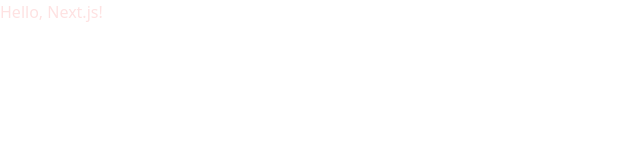
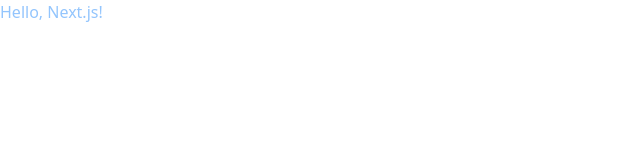
Before and after one commit to NassimBouziane/ChatN-Include, a Next.js app: page / in a window 1280 px wide. Shown: the top 160 px of the page, without its empty margins (0-640 px from the left). Built offline with nearby package versions, Linux system fonts and the light colour scheme.

Commit message:
[init] enable turbopack

```diff
--- a/app/page.tsx
+++ b/app/page.tsx
@@ -1,5 +1,5 @@
-import '../styles/index.css';
+import '../styles/output.css';
 
 export default function Page() {
-  return <h1 className='text-red-100'>Hello, Next.js!</h1>;
+  return <h1 className='text-blue-300'>Hello, Next.js!</h1>;
 }
--- a/package.json
+++ b/package.json
@@ -1,8 +1,8 @@
 {
   "private": true,
   "scripts": {
-    "dev": "next",
-    "build": "next build",
+    "dev": "concurrently \"next dev --turbo\" \"tailwindcss --input ./styles/input.css --output ./styles/output.css --watch\"",
+    "build": "next build --turbo",
     "start": "next start",
     "lint": "next lint",
     "type-check": "tsc"
@@ -21,6 +21,7 @@
     "@types/react": "^17.0.2",
     "@types/react-dom": "^17.0.1",
     "autoprefixer": "^10.4.13",
+    "concurrently": "^7.6.0",
     "postcss": "^8.4.19",
     "prisma": "^4.7.1",
     "tailwindcss": "^3.2.4",
--- /dev/null
+++ b/styles/output.css
@@ -0,0 +1,524 @@
+/*
+! tailwindcss v3.2.4 | MIT License | https://tailwindcss.com
+*/
+
+/*
+1. Prevent padding and border from affecting element width. (https://github.com/mozdevs/cssremedy/issues/4)
+2. Allow adding a border to an element by just adding a border-width. (https://github.com/tailwindcss/tailwindcss/pull/116)
+*/
+
+*,
+::before,
+::after {
+  box-sizing: border-box;
+  /* 1 */
+  border-width: 0;
+  /* 2 */
+  border-style: solid;
+  /* 2 */
+  border-color: #e5e7eb;
+  /* 2 */
+}
+
+::before,
+::after {
+  --tw-content: '';
+}
+
+/*
+1. Use a consistent sensible line-height in all browsers.
+2. Prevent adjustments of font size after orientation changes in iOS.
+3. Use a more readable tab size.
+4. Use the user's configured `sans` font-family by default.
+5. Use the user's configured `sans` font-feature-settings by default.
+*/
+
+html {
+  line-height: 1.5;
+  /* 1 */
+  -webkit-text-size-adjust: 100%;
+  /* 2 */
+  -moz-tab-size: 4;
+  /* 3 */
+  -o-tab-size: 4;
+     tab-size: 4;
+  /* 3 */
+  font-family: ui-sans-serif, system-ui, -apple-system, BlinkMacSystemFont, "Segoe UI", Roboto, "Helvetica Neue", Arial, "Noto Sans", sans-serif, "Apple Color Emoji", "Segoe UI Emoji", "Segoe UI Symbol", "Noto Color Emoji";
+  /* 4 */
+  font-feature-settings: normal;
+  /* 5 */
+}
+
+/*
+1. Remove the margin in all browsers.
+2. Inherit line-height from `html` so users can set them as a class directly on the `html` element.
+*/
+
+body {
+  margin: 0;
+  /* 1 */
+  line-height: inherit;
+  /* 2 */
+}
+
+/*
+1. Add the correct height in Firefox.
+2. Correct the inheritance of border color in Firefox. (https://bugzilla.mozilla.org/show_bug.cgi?id=190655)
+3. Ensure horizontal rules are visible by default.
+*/
+
+hr {
+  height: 0;
+  /* 1 */
+  color: inherit;
+  /* 2 */
+  border-top-width: 1px;
+  /* 3 */
+}
+
+/*
+Add the correct text decoration in Chrome, Edge, and Safari.
+*/
+
+abbr:where([title]) {
+  -webkit-text-decoration: underline dotted;
+          text-decoration: underline dotted;
+}
+
+/*
+Remove the default font size and weight for headings.
+*/
+
+h1,
+h2,
+h3,
+h4,
+h5,
+h6 {
+  font-size: inherit;
+  font-weight: inherit;
+}
+
+/*
+Reset links to optimize for opt-in styling instead of opt-out.
+*/
+
+a {
+  color: inherit;
+  text-decoration: inherit;
+}
+
+/*
+Add the correct font weight in Edge and Safari.
+*/
+
+b,
+strong {
+  font-weight: bolder;
+}
+
+/*
+1. Use the user's configured `mono` font family by default.
+2. Correct the odd `em` font sizing in all browsers.
+*/
+
+code,
+kbd,
+samp,
+pre {
+  font-family: ui-monospace, SFMono-Regular, Menlo, Monaco, Consolas, "Liberation Mono", "Courier New", monospace;
+  /* 1 */
+  font-size: 1em;
+  /* 2 */
+}
+
+/*
+Add the correct font size in all browsers.
+*/
+
+small {
+  font-size: 80%;
+}
+
+/*
+Prevent `sub` and `sup` elements from affecting the line height in all browsers.
+*/
+
+sub,
+sup {
+  font-size: 75%;
+  line-height: 0;
+  position: relative;
+  vertical-align: baseline;
+}
+
+sub {
+  bottom: -0.25em;
+}
+
+sup {
+  top: -0.5em;
+}
+
+/*
+1. Remove text indentation from table contents in Chrome and Safari. (https://bugs.chromium.org/p/chromium/issues/detail?id=999088, https://bugs.webkit.org/show_bug.cgi?id=201297)
+2. Correct table border color inheritance in all Chrome and Safari. (https://bugs.chromium.org/p/chromium/issues/detail?id=935729, https://bugs.webkit.org/show_bug.cgi?id=195016)
+3. Remove gaps between table borders by default.
+*/
+
+table {
+  text-indent: 0;
+  /* 1 */
+  border-color: inherit;
+  /* 2 */
+  border-collapse: collapse;
+  /* 3 */
+}
+
+/*
+1. Change the font styles in all browsers.
+2. Remove the margin in Firefox and Safari.
+3. Remove default padding in all browsers.
+*/
+
+button,
+input,
+optgroup,
+select,
+textarea {
+  font-family: inherit;
+  /* 1 */
+  font-size: 100%;
+  /* 1 */
+  font-weight: inherit;
+  /* 1 */
+  line-height: inherit;
+  /* 1 */
+  color: inherit;
+  /* 1 */
+  margin: 0;
+  /* 2 */
+  padding: 0;
+  /* 3 */
+}
+
+/*
+Remove the inheritance of text transform in Edge and Firefox.
+*/
+
+button,
+select {
+  text-transform: none;
+}
+
+/*
+1. Correct the inability to style clickable types in iOS and Safari.
+2. Remove default button styles.
+*/
+
+button,
+[type='button'],
+[type='reset'],
+[type='submit'] {
+  -webkit-appearance: button;
+  /* 1 */
+  background-color: transparent;
+  /* 2 */
+  background-image: none;
+  /* 2 */
+}
+
+/*
+Use the modern Firefox focus style for all focusable elements.
+*/
+
+:-moz-focusring {
+  outline: auto;
+}
+
+/*
+Remove the additional `:invalid` styles in Firefox. (https://github.com/mozilla/gecko-dev/blob/2f9eacd9d3d995c937b4251a5557d95d494c9be1/layout/style/res/forms.css#L728-L737)
+*/
+
+:-moz-ui-invalid {
+  box-shadow: none;
+}
+
+/*
+Add the correct vertical alignment in Chrome and Firefox.
+*/
+
+progress {
+  vertical-align: baseline;
+}
+
+/*
+Correct the cursor style of increment and decrement buttons in Safari.
+*/
+
+::-webkit-inner-spin-button,
+::-webkit-outer-spin-button {
+  height: auto;
+}
+
+/*
+1. Correct the odd appearance in Chrome and Safari.
+2. Correct the outline style in Safari.
+*/
+
+[type='search'] {
+  -webkit-appearance: textfield;
+  /* 1 */
+  outline-offset: -2px;
+  /* 2 */
+}
+
+/*
+Remove the inner padding in Chrome and Safari on macOS.
+*/
+
+::-webkit-search-decoration {
+  -webkit-appearance: none;
+}
+
+/*
+1. Correct the inability to style clickable types in iOS and Safari.
+2. Change font properties to `inherit` in Safari.
+*/
+
+::-webkit-file-upload-button {
+  -webkit-appearance: button;
+  /* 1 */
+  font: inherit;
+  /* 2 */
+}
+
+/*
+Add the correct display in Chrome and Safari.
+*/
+
+summary {
+  display: list-item;
+}
+
+/*
+Removes the default spacing and border for appropriate elements.
+*/
+
+blockquote,
+dl,
+dd,
+h1,
+h2,
+h3,
+h4,
+h5,
+h6,
+hr,
+figure,
+p,
+pre {
+  margin: 0;
+}
+
+fieldset {
+  margin: 0;
+  padding: 0;
+}
+
+legend {
+  padding: 0;
+}
+
+ol,
+ul,
+menu {
+  list-style: none;
+  margin: 0;
+  padding: 0;
+}
+
+/*
+Prevent resizing textareas horizontally by default.
+*/
+
+textarea {
+  resize: vertical;
+}
+
+/*
+1. Reset the default placeholder opacity in Firefox. (https://github.com/tailwindlabs/tailwindcss/issues/3300)
+2. Set the default placeholder color to the user's configured gray 400 color.
+*/
+
+input::-moz-placeholder, textarea::-moz-placeholder {
+  opacity: 1;
+  /* 1 */
+  color: #9ca3af;
+  /* 2 */
+}
+
+input::placeholder,
+textarea::placeholder {
+  opacity: 1;
+  /* 1 */
+  color: #9ca3af;
+  /* 2 */
+}
+
+/*
+Set the default cursor for buttons.
+*/
+
+button,
+[role="button"] {
+  cursor: pointer;
+}
+
+/*
+Make sure disabled buttons don't get the pointer cursor.
+*/
+
+:disabled {
+  cursor: default;
+}
+
+/*
+1. Make replaced elements `display: block` by default. (https://github.com/mozdevs/cssremedy/issues/14)
+2. Add `vertical-align: middle` to align replaced elements more sensibly by default. (https://github.com/jensimmons/cssremedy/issues/14#issuecomment-634934210)
+   This can trigger a poorly considered lint error in some tools but is included by design.
+*/
+
+img,
+svg,
+video,
+canvas,
+audio,
+iframe,
+embed,
+object {
+  display: block;
+  /* 1 */
+  vertical-align: middle;
+  /* 2 */
+}
+
+/*
+Constrain images and videos to the parent width and preserve their intrinsic aspect ratio. (https://github.com/mozdevs/cssremedy/issues/14)
+*/
+
+img,
+video {
+  max-width: 100%;
+  height: auto;
+}
+
+/* Make elements with the HTML hidden attribute stay hidden by default */
+
+[hidden] {
+  display: none;
+}
+
+*, ::before, ::after {
+  --tw-border-spacing-x: 0;
+  --tw-border-spacing-y: 0;
+  --tw-translate-x: 0;
+  --tw-translate-y: 0;
+  --tw-rotate: 0;
+  --tw-skew-x: 0;
+  --tw-skew-y: 0;
+  --tw-scale-x: 1;
+  --tw-scale-y: 1;
+  --tw-pan-x:  ;
+  --tw-pan-y:  ;
+  --tw-pinch-zoom:  ;
+  --tw-scroll-snap-strictness: proximity;
+  --tw-ordinal:  ;
+  --tw-slashed-zero:  ;
+  --tw-numeric-figure:  ;
+  --tw-numeric-spacing:  ;
+  --tw-numeric-fraction:  ;
+  --tw-ring-inset:  ;
+  --tw-ring-offset-width: 0px;
+  --tw-ring-offset-color: #fff;
+  --tw-ring-color: rgb(59 130 246 / 0.5);
+  --tw-ring-offset-shadow: 0 0 #0000;
+  --tw-ring-shadow: 0 0 #0000;
+  --tw-shadow: 0 0 #0000;
+  --tw-shadow-colored: 0 0 #0000;
+  --tw-blur:  ;
+  --tw-brightness:  ;
+  --tw-contrast:  ;
+  --tw-grayscale:  ;
+  --tw-hue-rotate:  ;
+  --tw-invert:  ;
+  --tw-saturate:  ;
+  --tw-sepia:  ;
+  --tw-drop-shadow:  ;
+  --tw-backdrop-blur:  ;
+  --tw-backdrop-brightness:  ;
+  --tw-backdrop-contrast:  ;
+  --tw-backdrop-grayscale:  ;
+  --tw-backdrop-hue-rotate:  ;
+  --tw-backdrop-invert:  ;
+  --tw-backdrop-opacity:  ;
+  --tw-backdrop-saturate:  ;
+  --tw-backdrop-sepia:  ;
+}
+
+::backdrop {
+  --tw-border-spacing-x: 0;
+  --tw-border-spacing-y: 0;
+  --tw-translate-x: 0;
+  --tw-translate-y: 0;
+  --tw-rotate: 0;
+  --tw-skew-x: 0;
+  --tw-skew-y: 0;
+  --tw-scale-x: 1;
+  --tw-scale-y: 1;
+  --tw-pan-x:  ;
+  --tw-pan-y:  ;
+  --tw-pinch-zoom:  ;
+  --tw-scroll-snap-strictness: proximity;
+  --tw-ordinal:  ;
+  --tw-slashed-zero:  ;
+  --tw-numeric-figure:  ;
+  --tw-numeric-spacing:  ;
+  --tw-numeric-fraction:  ;
+  --tw-ring-inset:  ;
+  --tw-ring-offset-width: 0px;
+  --tw-ring-offset-color: #fff;
+  --tw-ring-color: rgb(59 130 246 / 0.5);
+  --tw-ring-offset-shadow: 0 0 #0000;
+  --tw-ring-shadow: 0 0 #0000;
+  --tw-shadow: 0 0 #0000;
+  --tw-shadow-colored: 0 0 #0000;
+  --tw-blur:  ;
+  --tw-brightness:  ;
+  --tw-contrast:  ;
+  --tw-grayscale:  ;
+  --tw-hue-rotate:  ;
+  --tw-invert:  ;
+  --tw-saturate:  ;
+  --tw-sepia:  ;
+  --tw-drop-shadow:  ;
+  --tw-backdrop-blur:  ;
+  --tw-backdrop-brightness:  ;
+  --tw-backdrop-contrast:  ;
+  --tw-backdrop-grayscale:  ;
+  --tw-backdrop-hue-rotate:  ;
+  --tw-backdrop-invert:  ;
+  --tw-backdrop-opacity:  ;
+  --tw-backdrop-saturate:  ;
+  --tw-backdrop-sepia:  ;
+}
+
+.text-red-100 {
+  --tw-text-opacity: 1;
+  color: rgb(254 226 226 / var(--tw-text-opacity));
+}
+
+.text-blue-300 {
+  --tw-text-opacity: 1;
+  color: rgb(147 197 253 / var(--tw-text-opacity));
+}
```
Also changed, not shown: styles/input.css (renamed from styles/index.css), 1 other file (tests, documents, lock files or other folders).
